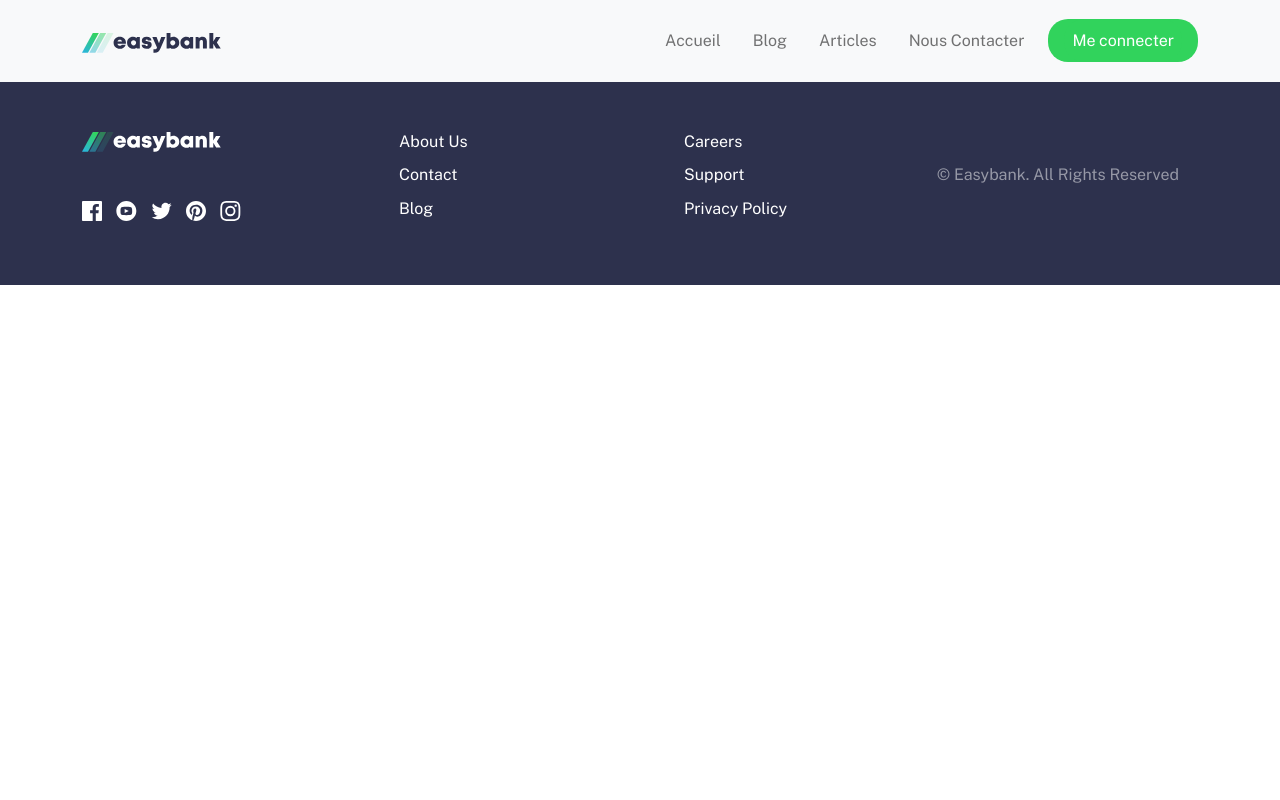
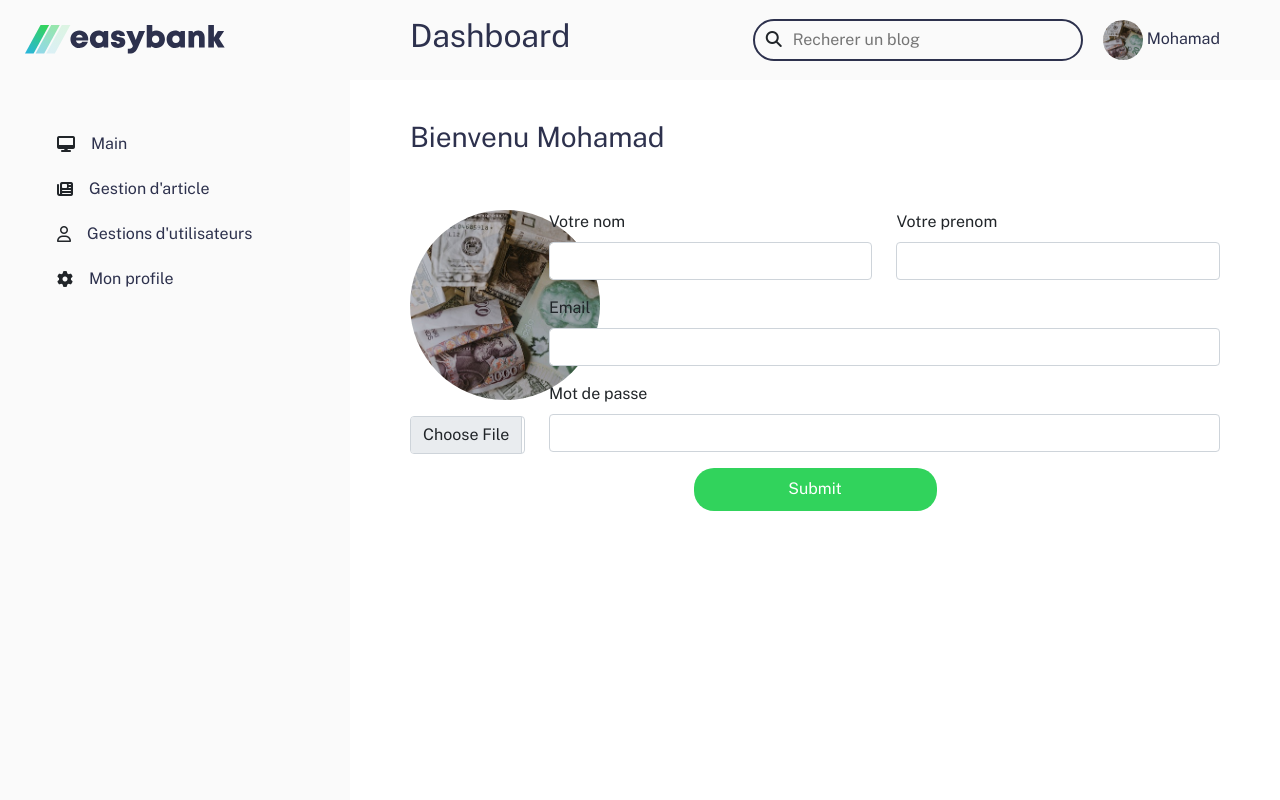
Before and after one commit to Argus416/easybank_blog, a PHP site: page /my_profile.php in a window 1280 px wide. Run offline with PHP 8.4, Linux system fonts and the light colour scheme; some libraries are stand-ins or nearby versions.

Commit message:
avancement sur le template de dashboard / my_profile

```diff
--- a/contact_us.php
+++ b/contact_us.php
@@ -28,7 +28,7 @@
 
                 <div class="right">
                     <form method="POST">
-                        <p>Laisser nous un message</p>
+                        <p>Laisser nous un message !</p>
                         <input type="text" name="name" placeholder="Nom">
                         <input type="text" name="email" placeholder="Email">
                         <textarea name="message" placeholder="Votre message"></textarea>
--- a/my_profile.php
+++ b/my_profile.php
@@ -1,14 +1,57 @@
 <?php require_once 'template/header.php' ?>
-<title>My profile</title>
+<title>Articls management</title>
 </head>
 
 <body>
+    <main class="dashboard">
+        <?php require_once 'template/dashboard_aside.php' ?>
+        <div class="dashboard_body">
+            <?php require_once 'template/dashboard_header.php' ?>
+            <div class="dashboard_content my_profile">
+                <h3> Bienvenu Mohamad </h3>
 
-    <?php require_once 'template/nav.php' ?>
-    <main>
 
+                <form method="POST">
+                    <div class="row">
+                        <div class="col-lg-2 current_photo_container">
+                            <img class="current_photo" src="style/images/image-currency.jpg" alt="profile_photo">
+                            <input class="form-control" type="file" name="photo_profile"
+                                accept="image/png, image/gif, image/jpeg" />
+
+                        </div>
+
+                        <div class="col-lg-10">
+                            <div class="row">
+                                <div class="mb-3 col-lg-6">
+                                    <label for="nom" class="form-label">Votre nom</label>
+                                    <input type="text" class="form-control" name="nom" id="nom"
+                                        aria-describedby="emailHelp">
+                                </div>
+                                <div class="mb-3 col-lg-6">
+                                    <label for="prenom" class="form-label">Votre prenom</label>
+                                    <input type="text" class="form-control" name="prenom" id="prenom"
+                                        aria-describedby="emailHelp">
+                                </div>
+                            </div>
+                            <div class="mb-3">
+                                <label for="email" class="form-label">Email</label>
+                                <input type="email" class="form-control" name="email" id="email"
+                                    aria-describedby="emailHelp">
+                            </div>
+                            <div class="mb-3">
+                                <label for="mdp" class="form-label">Mot de passe</label>
+                                <input type="password" class="form-control" name="mdp" id="mdp">
+                            </div>
+                        </div>
+                        <div class="btn-container">
+                            <button type="submit" class="btn btn-secondary-cus">Submit</button>
+                        </div>
+                    </div>
+
+                </form>
+            </div>
+        </div>
     </main>
-    <?php require_once 'template/footer.php' ?>
 </body>
 
 </html>
--- a/script/google_map.js
+++ b/script/google_map.js
@@ -6,7 +6,6 @@ function initMap() {
         center: pos,
         zoom: 8,
     });
-
     let marker = new google.maps.Marker({
         position: pos,
         map: map,
@@ -32,11 +31,13 @@ function initMap() {
                     marker = new google.maps.Marker({
                         position: pos,
                         map: map,
+                        zoom: 4,
                     });
                     infoWindow.setPosition(pos);
                     infoWindow.setContent("Votre position");
                     infoWindow.open(map);
                     map.setCenter(pos);
+                    map.setZoom(8);
                 },
                 () => {
                     handleLocationError(true, infoWindow, map.getCenter());
--- /dev/null
+++ b/style/pages/_dashboard.scss
@@ -0,0 +1,108 @@
+.logo {
+    width: 200px;
+    padding-bottom: 70px;
+}
+
+main.dashboard {
+    display: flex;
+}
+
+aside {
+    width: 20%;
+    min-width: 350px;
+    height: 100vh;
+    background-color: $VeryLightGray;
+    padding: 25px;
+    nav {
+        ul {
+            list-style: none;
+            li {
+                display: flex;
+                padding-bottom: 5px;
+                align-items: center;
+                a {
+                    text-decoration: none;
+                    color: $darkBlue !important;
+                    transition: 0.3s all ease-in-out;
+                    &:hover {
+                        opacity: 0.8 !important;
+                    }
+                }
+            }
+        }
+    }
+}
+
+header.dashboard {
+    width: 100%;
+    height: 45px;
+    background-color: $VeryLightGray;
+    display: flex;
+    justify-content: space-between;
+    align-items: center;
+    padding: 40px 60px;
+    .left {
+        display: flex;
+        align-items: center;
+        .search_form {
+            position: relative;
+            .fa-search {
+                position: absolute;
+                left: 13px;
+                top: 12px;
+            }
+            input {
+                background-color: transparent;
+                border-radius: 25px;
+                margin-right: 20px;
+                padding: 7px 10px 7px 38px;
+                border: 2px solid $darkBlue;
+                width: 330px;
+            }
+        }
+        .profile {
+            img {
+                width: 40px;
+                height: 40px;
+                object-fit: cover;
+                border-radius: 50%;
+            }
+            a {
+                text-decoration: none;
+                color: $darkBlue;
+            }
+        }
+    }
+}
+
+.dashboard_body {
+    width: 100%;
+    .dashboard_content {
+        padding: 40px 60px;
+        h3 {
+            margin-bottom: 2em;
+        }
+
+        &.my_profile {
+            .current_photo_container {
+                text-align: center;
+                .current_photo {
+                    width: 100%;
+                    width: 190px;
+                    height: 190px;
+                    object-fit: cover;
+                    border-radius: 50%;
+                    margin-bottom: 1em;
+                    text-align: center;
+                }
+            }
+
+            .btn-container {
+                text-align: center;
+                .btn-secondary-cus {
+                    width: 30%;
+                }
+            }
+        }
+    }
+}
--- a/style/style.css
+++ b/style/style.css
@@ -439,6 +439,142 @@ main.blogs .d-flex .left .article .view-more-container {
   margin-bottom: 0.7em;
 }
 
+.logo {
+  width: 200px;
+  padding-bottom: 70px;
+}
+
+main.dashboard {
+  display: -webkit-box;
+  display: -ms-flexbox;
+  display: flex;
+}
+
+aside {
+  width: 20%;
+  min-width: 350px;
+  height: 100vh;
+  background-color: #fafafa;
+  padding: 25px;
+}
+
+aside nav ul {
+  list-style: none;
+}
+
+aside nav ul li {
+  display: -webkit-box;
+  display: -ms-flexbox;
+  display: flex;
+  padding-bottom: 5px;
+  -webkit-box-align: center;
+      -ms-flex-align: center;
+          align-items: center;
+}
+
+aside nav ul li a {
+  text-decoration: none;
+  color: #2d314d !important;
+  -webkit-transition: 0.3s all ease-in-out;
+  transition: 0.3s all ease-in-out;
+}
+
+aside nav ul li a:hover {
+  opacity: 0.8 !important;
+}
+
+header.dashboard {
+  width: 100%;
+  height: 45px;
+  background-color: #fafafa;
+  display: -webkit-box;
+  display: -ms-flexbox;
+  display: flex;
+  -webkit-box-pack: justify;
+      -ms-flex-pack: justify;
+          justify-content: space-between;
+  -webkit-box-align: center;
+      -ms-flex-align: center;
+          align-items: center;
+  padding: 40px 60px;
+}
+
+header.dashboard .left {
+  display: -webkit-box;
+  display: -ms-flexbox;
+  display: flex;
+  -webkit-box-align: center;
+      -ms-flex-align: center;
+          align-items: center;
+}
+
+header.dashboard .left .search_form {
+  position: relative;
+}
+
+header.dashboard .left .search_form .fa-search {
+  position: absolute;
+  left: 13px;
+  top: 12px;
+}
+
+header.dashboard .left .search_form input {
+  background-color: transparent;
+  border-radius: 25px;
+  margin-right: 20px;
+  padding: 7px 10px 7px 38px;
+  border: 2px solid #2d314d;
+  width: 330px;
+}
+
+header.dashboard .left .profile img {
+  width: 40px;
+  height: 40px;
+  -o-object-fit: cover;
+     object-fit: cover;
+  border-radius: 50%;
+}
+
+header.dashboard .left .profile a {
+  text-decoration: none;
+  color: #2d314d;
+}
+
+.dashboard_body {
+  width: 100%;
+}
+
+.dashboard_body .dashboard_content {
+  padding: 40px 60px;
+}
+
+.dashboard_body .dashboard_content h3 {
+  margin-bottom: 2em;
+}
+
+.dashboard_body .dashboard_content.my_profile .current_photo_container {
+  text-align: center;
+}
+
+.dashboard_body .dashboard_content.my_profile .current_photo_container .current_photo {
+  width: 100%;
+  width: 190px;
+  height: 190px;
+  -o-object-fit: cover;
+     object-fit: cover;
+  border-radius: 50%;
+  margin-bottom: 1em;
+  text-align: center;
+}
+
+.dashboard_body .dashboard_content.my_profile .btn-container {
+  text-align: center;
+}
+
+.dashboard_body .dashboard_content.my_profile .btn-container .btn-secondary-cus {
+  width: 30%;
+}
+
 header .navbar {
   z-index: 999;
   padding: 0;
--- a/style/style.scss
+++ b/style/style.scss
@@ -5,6 +5,7 @@
 @import "pages/_loginSignUp";
 @import "pages/_contact_us";
 @import "pages/_blogs";
+@import "pages/_dashboard";
 
 header {
     .navbar {
--- /dev/null
+++ b/template/dashboard_aside.php
@@ -0,0 +1,25 @@
+<aside>
+    <nav>
+        <a href="dashboard.php" class="logo">
+            <img src="style/images/logo.svg" alt="logo" class="logo">
+        </a>
+        <ul>
+            <li class="nav-item">
+                <i class="fas fa-desktop"></i>
+                <a class="nav-link" href="dashboard.php">Main</a>
+            </li>
+            <li class="nav-item">
+                <i class="fas fa-newspaper"></i>
+                <a class="nav-link" href="articles_management.php">Gestion d'article</a>
+            </li>
+            <li class="nav-item">
+                <i class="far fa-user"></i>
+                <a class="nav-link" href="users_management.php">Gestions d'utilisateurs</a>
+            </li>
+            <li class="nav-item">
+                <i class="fas fa-cog"></i>
+                <a class="nav-link" href="my_profile.php">Mon profile</a>
+            </li>
+        </ul>
+    </nav>
+</aside>
--- /dev/null
+++ b/template/dashboard_header.php
@@ -0,0 +1,13 @@
+<header class="dashboard">
+    <h2>Dashboard</h2>
+    <div class="left">
+        <form method="GET" class="search_form">
+            <i class="fas fa-search"></i>
+            <input type="search" placeholder="Recherer un blog">
+        </form>
+        <div class="profile">
+            <img src="style/images/image-currency.jpg" alt="profile_photo">
+            <a href="my_profile.php" class="current_user">Mohamad</a>
+        </div>
+    </div>
+</header>
--- a/template/header.php
+++ b/template/header.php
@@ -4,7 +4,7 @@
 <head>
     <meta charset="UTF-8" />
     <meta name="viewport" content="width=device-width, initial-scale=1.0" />
-    <link rel="icon" type="image/png" sizes="32x32" href="./images/favicon-32x32.png" />
+    <link rel="icon" type="image/png" sizes="32x32" href="../style/images/logo_fav.png" />
 
     <link href="https://cdn.jsdelivr.net/npm/bootstrap@5.1.3/dist/css/bootstrap.min.css" rel="stylesheet"
         integrity="sha384-1BmE4kWBq78iYhFldvKuhfTAU6auU8tT94WrHftjDbrCEXSU1oBoqyl2QvZ6jIW3" crossorigin="anonymous" />
--- a/template/nav.php
+++ b/template/nav.php
@@ -18,7 +18,7 @@
                         <a class="nav-link" href="blogs.php">Blog</a>
                     </li>
                     <li class="nav-item">
-                        <a class="nav-link" href="articles_management.php">Articles</a>
+                        <a class="nav-link" href="dashboard.php">Articles</a>
                     </li>
                     <li class="nav-item">
                         <a class="nav-link" href="contact_us.php">Nous Contacter</a>
```
Also changed, not shown: articles_management.php (deleted, +0 -24 lines), dashboard.php (added, +19 -0 lines), style/images/logo_fav.png (added), 1 other file.
